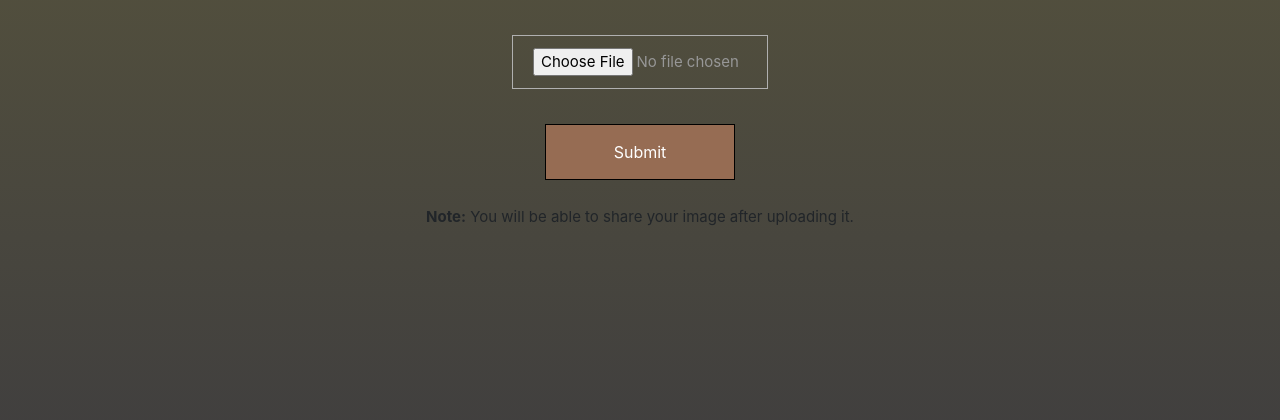
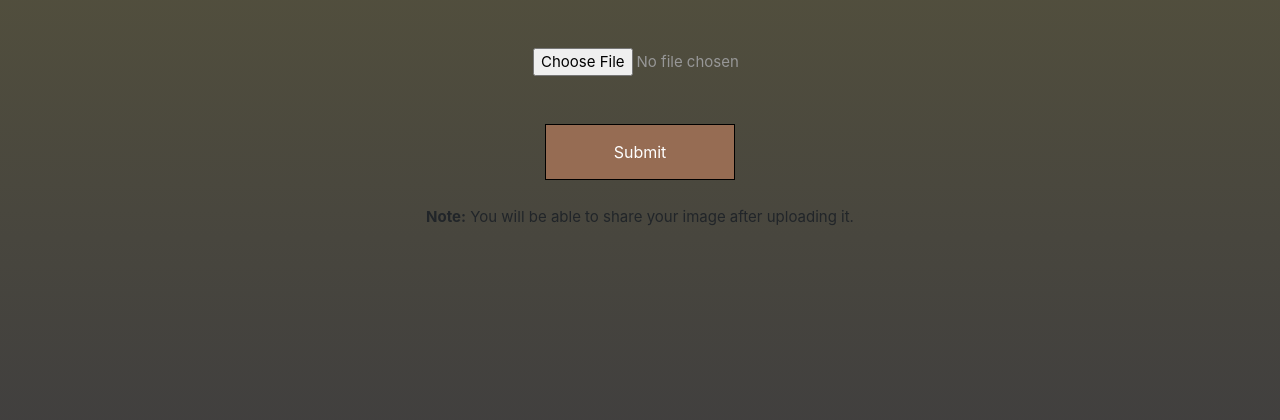
Before and after one commit to GabrielMares00/SITUE, a PHP site: page /image-uploader.html in a window 1280 px wide. Shown: the part 400-820 px from the top of the page. Run offline with PHP 8.4, Linux system fonts and the light colour scheme.

Commit message:
Removed border around image input

```diff
--- a/Style/image-uploader.css
+++ b/Style/image-uploader.css
@@ -2,7 +2,7 @@ input[type=file] {
     width: 25%;
     padding: 12px 20px;
     margin: 8px 0;
-    box-sizing: border-box;
+    border: 1px solid transparent;
     align-items: center;
     text-align: center;
 }
```
